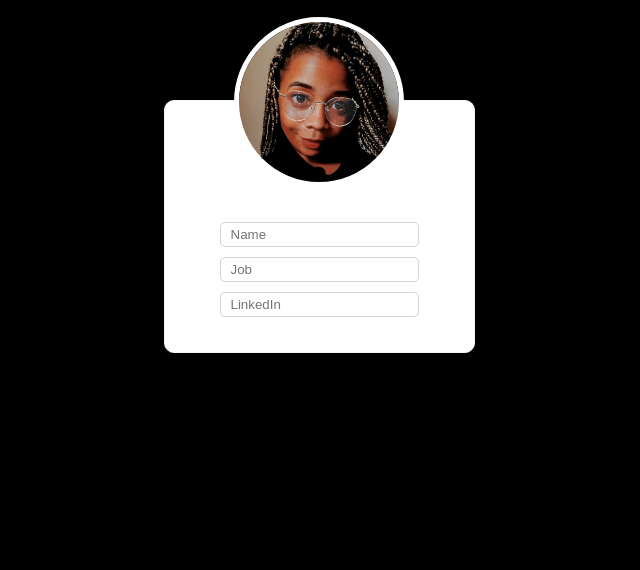
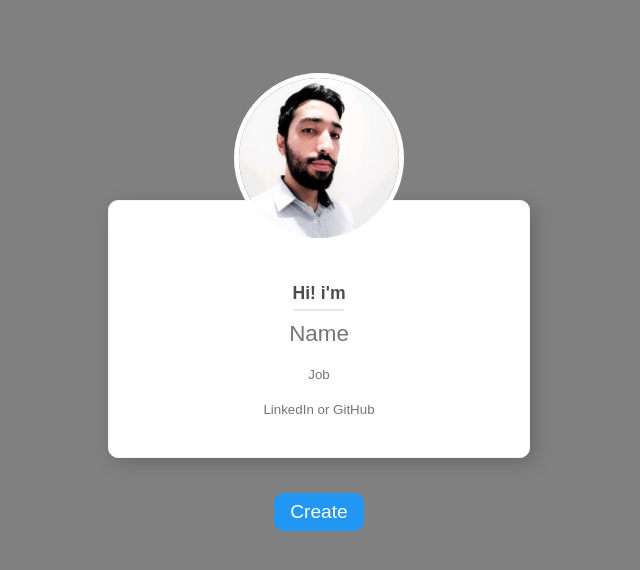
Before and after one commit to rchuluc/Badge-Creator, a plain HTML site: page index.html in a window 1280 px wide. Shown: the whole page, without its empty margins (321-961 px from the left). Drawn offline with Linux system fonts and the light colour scheme.

Commit message:
Added JS

```diff
--- a/CSS/stylesheet.css
+++ b/CSS/stylesheet.css
@@ -1,9 +1,62 @@
 body{
-    background-color: black
+    background-color: grey
+}
+
+p{
+    font-family: Arial, Helvetica, sans-serif;
+}
+
+canvas{
+    display: none
+}
+
+#presentation{
+    font-size: 1.1rem;
+    font-weight: bold;
+}
+
+#name{
+    font-size: 1.4em;
+    font-weight: 500;
+    text-transform: capitalize;
+}
+
+#role{
+    font-weight: 500;
+}
+
+#separator{
+    border: 0.5px solid rgba(0, 0, 0, 0.1);
+    width: 15%;
+}
+
+#photo{
+  display:none;
+}
+
+
+.linkedIn-border{
+    border: 5px solid var(--linkedIn-blue);
+    border-radius: 3px;
+}
+
+.linkedIn-label{
+    position: relative;
+    bottom: -4px;
+    color: white;
+    font-size: 1.2rem;
+    background-color: var(--linkedIn-blue);
+    border-radius: 3px;
+    padding: 3px 10px 0px 10px;
+}
+
+
+.hide{
+    display: none;
 }
 
 .wrapper{
-    margin-top: 100px;
+    margin-top: 25vh;
     display: flex;
     flex-flow: column wrap;
     justify-content: center;
@@ -18,8 +71,10 @@ body{
     align-items: center;
 }
 
-.flex-col input:first-child{
-    margin-top: 35px;
+.flex-col p:first-child{
+    color: rgba(0, 0, 0, 0.7);
+    margin-top: 40px;
+    margin-bottom: 5px;
 }
 
 .flex-row{
@@ -30,7 +85,7 @@ body{
 
 .profile-picture{
     height: inherit;
-    width: auto;
+    width: inherit;
     border-radius: 50%;
     background-size: cover;
 
@@ -50,7 +105,7 @@ body{
 .picture-container{
     position: relative;
     height: 160px;
-    width: auto;
+    width:  160px;
     margin-top: -40%;
     border: 5px solid white;
     border-radius: 50%;
@@ -76,7 +131,6 @@ body{
 }
 
 .overlay-text{
-    font-family: Arial, Helvetica, sans-serif;
     color: white;
 }
 
@@ -92,12 +146,50 @@ body{
 
 input{
     margin: 5px;
-    border: 1px solid lightgray;
+    border: 1px solid transparent;
     border-radius: 5px;
     padding: 4px 10px;
+    text-align: center;
+}
+
+.button{
+    cursor: pointer;
+    font-family: Arial, Helvetica, sans-serif;
+    font-size: 1.2rem;
+    font-weight: normal;
+    color: white;
+    background-color: var(--color-primary);
+    border: none;
+    border-radius: 10px;
+    padding: 0.5rem 1rem;
+    margin-top: 35px;
+}
+
+.button:hover{
+    background-color: var(--color-primary-dark);
+}
+
+.button:active{
+    transition-duration: 300ms;
+    background-color: var(--color-primary-light);
+}
+
+button:active, button:focus{
+    outline: none;
+}
+
+input:focus{
+    outline: none;
+    border-color: var(--color-primary-light);
+    transition-duration: 200ms;
 }
 
 
+
+
 :root{
-    --color-primary: #000000;
+    --color-primary: #2196f3;
+    --color-primary-light: #4dabf5;
+    --color-primary-dark: #1769aa;
+    --linkedIn-blue: #0077b5;
 }
--- a/JS/scripts.js
+++ b/JS/scripts.js
@@ -0,0 +1,48 @@
+
+uploadPhoto = () => document.getElementById('photo').click()
+
+
+
+handleFile = (file) => {
+    const sessionStorage = window.sessionStorage
+    sessionStorage.setItem('teste' , 'local storage')
+
+    const fileReader = new FileReader()
+    fileReader.onload = (event) => {
+      const photoUrl = event.target.result
+      document.getElementById('profile-picture').src = photoUrl
+    }
+
+    fileReader.readAsDataURL(file)
+}
+
+handleCreate = () =>{
+    const card = document.getElementById('businessCard');
+
+    console.log('Create')
+}
+
+generateQRCode = () =>{
+    const linkedinURL = document.getElementById('linkedIn')
+    const QRcontainer = document.getElementById('linkedInQR')
+    const QRlabel = document.getElementById('label')
+
+    let src = `https://chart.googleapis.com/chart?cht=qr&chl=${linkedinURL.value}&chs=120x120&chld=L|0`
+
+    linkedinURL.classList.add('hide')
+    QRcontainer.src = src
+
+    QRlabel.innerHTML = `<i class="linkedIn-label fab fa-linkedin"></i>`
+    QRcontainer.classList.add('linkedIn-border')
+    QRcontainer.classList.remove('hide')
+
+
+}
+
+handleEditQR = () =>{
+    const linkedinURL = document.getElementById("linkedIn")
+    const QRcontainer = document.getElementById("linkedInQR")
+
+    QRcontainer.classList.add('hide')
+    linkedinURL.classList.remove('hide')
+}
--- a/index.html
+++ b/index.html
@@ -7,30 +7,37 @@
     <link rel="stylesheet" href="CSS/stylesheet.css">
     <link rel="stylesheet" href="https://use.fontawesome.com/releases/v5.8.2/css/all.css" integrity="sha384-oS3vJWv+0UjzBfQzYUhtDYW+Pj2yciDJxpsK1OYPAYjqT085Qq/1cq5FLXAZQ7Ay" crossorigin="anonymous">
     <script src="JS/scripts.js"></script>
+    <script src="https://cdnjs.cloudflare.com/ajax/libs/html2canvas/0.4.1/html2canvas.js"></script>
     <title>Upload a photo</title>
 </head>
 <body>
 
     <div class="wrapper">
+        <div id="businessCard">
             <div class="card flex-col">
-            <div class="picture-container">
-                <img draggable="false" onclick="console.log('cliked')" class="profile-picture" src="Assets/user.jpeg" alt="">
+                <div class="picture-container" id="photoContainer" onclick="uploadPhoto()">
+                    <input type="file" accept=".png, .jpg, .jpeg" id="photo" onchange="handleFile(files[0])">
+                    <img draggable="false" class="profile-picture" id="profile-picture" src="Assets/0.jpg" alt="">
                 <div class="picture-overlay">
                     <i class="fas fa-upload"></i>
                     <p class="overlay-text">Upload a photo</p>
                 </div>
             </div>
 
-
-
                 <div class="flex-col">
-
-                <input type="text" placeholder="Name">
-                <input type="text" placeholder="Job">
-                <input type="text" placeholder="LinkedIn">
+                    <p id="presentation">Hi! i'm</p>
+                    <span id="separator"></span>
+                    <input type="text" id="name" placeholder="Name">
+                    <input type="text" id="role" placeholder="Job">
+                    <input type="url" id="linkedIn" placeholder="LinkedIn or GitHub" onchange="generateQRCode()">
+                    <label for="linkedInQR" id="label"></label>
+                    <img id="linkedInQR" src"" alt="" onclick="handleEditQR()">
                 </div>
             </div>
         </div>
 
+        <button class="button" onclick="handleCreate()">Create</button>
+    </div>
+
 </body>
 </html>
```
Also changed, not shown: Assets/0.jpg (added), Assets/default.png (added). Lines whose indentation alone changed are shown as unchanged.
